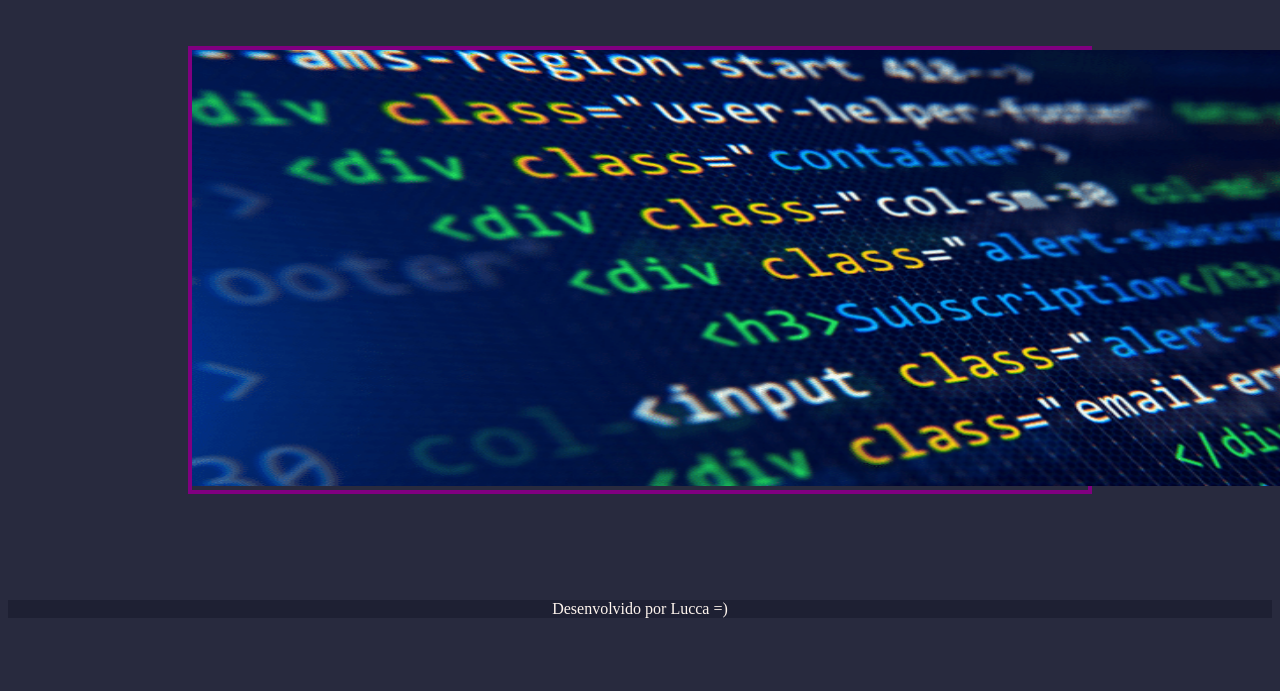
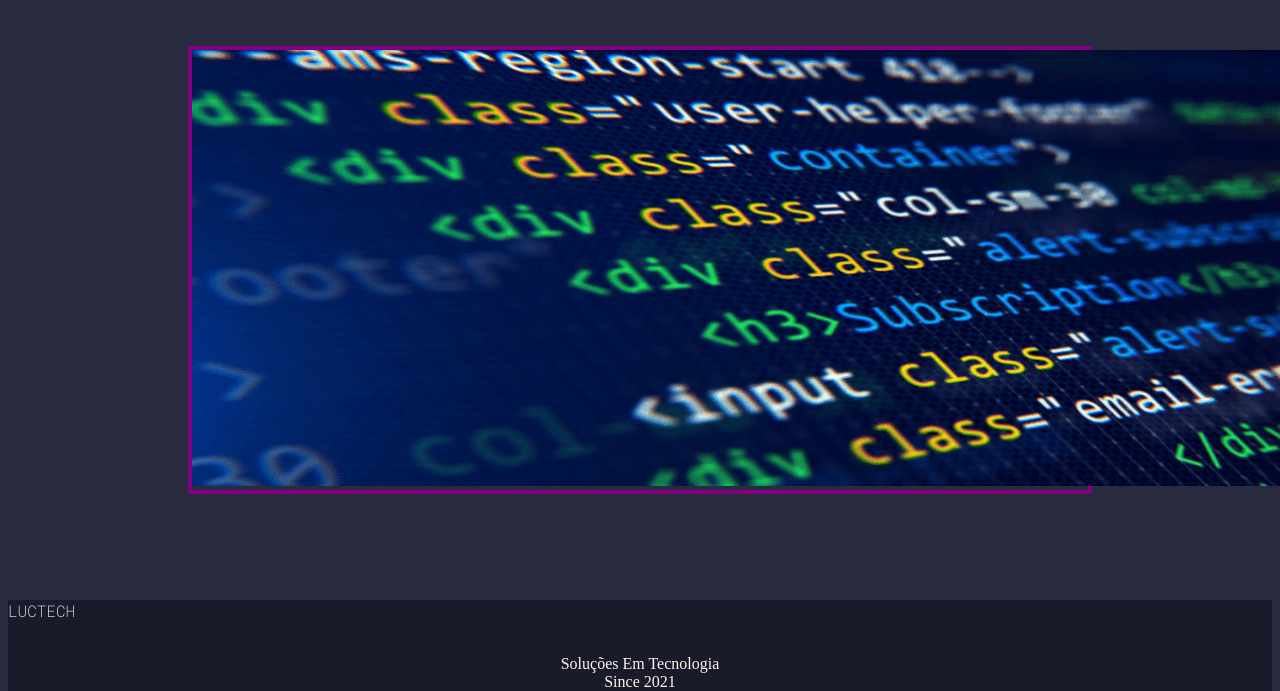
Before and after one commit to obsobscure/LucTech, a plain HTML site: page index.html in a window 1280 px wide. Shown: the part 381-1072 px from the top of the page. Before the commit the page ends 1015 px from the top, so only its background shows below. Drawn offline with Linux system fonts and the light colour scheme.

Commit message:
inicio do rodapé da página

```diff
--- a/css/styles.css
+++ b/css/styles.css
@@ -182,14 +182,24 @@ body {
     margin-left: 180px;
     margin-right: 180px;
 }
+footer{
+    margin-bottom: -20px;
+    padding-right: -20px;
+    border-right: -20px;
 
+}
 .footer {
-    background-color: #1e2033;
+    background-color: #191b2a;
     color: seashell;
     text-align: center;
-    margin-bottom: 0px;
+    margin: 0px 0px 0px 0px;
+
 }
-
+.left{
+    text-align: left;
+    font-family: 'Roboto Mono', monospace;
+    color: azure;
+}
 h1 {
     font-family: 'Roboto Mono', monospace;
     color: azure;
--- a/index.html
+++ b/index.html
@@ -27,7 +27,9 @@
  <br><br><br><br><br>
 <div class="footer">
 <footer>
-    <p>Desenvolvido por Lucca =)</p>
+    <p class="left">LUCTECH</p> <br>
+       Soluções Em Tecnologia <br>
+       Since 2021</p>
 </footer>
 </div>
 
```
